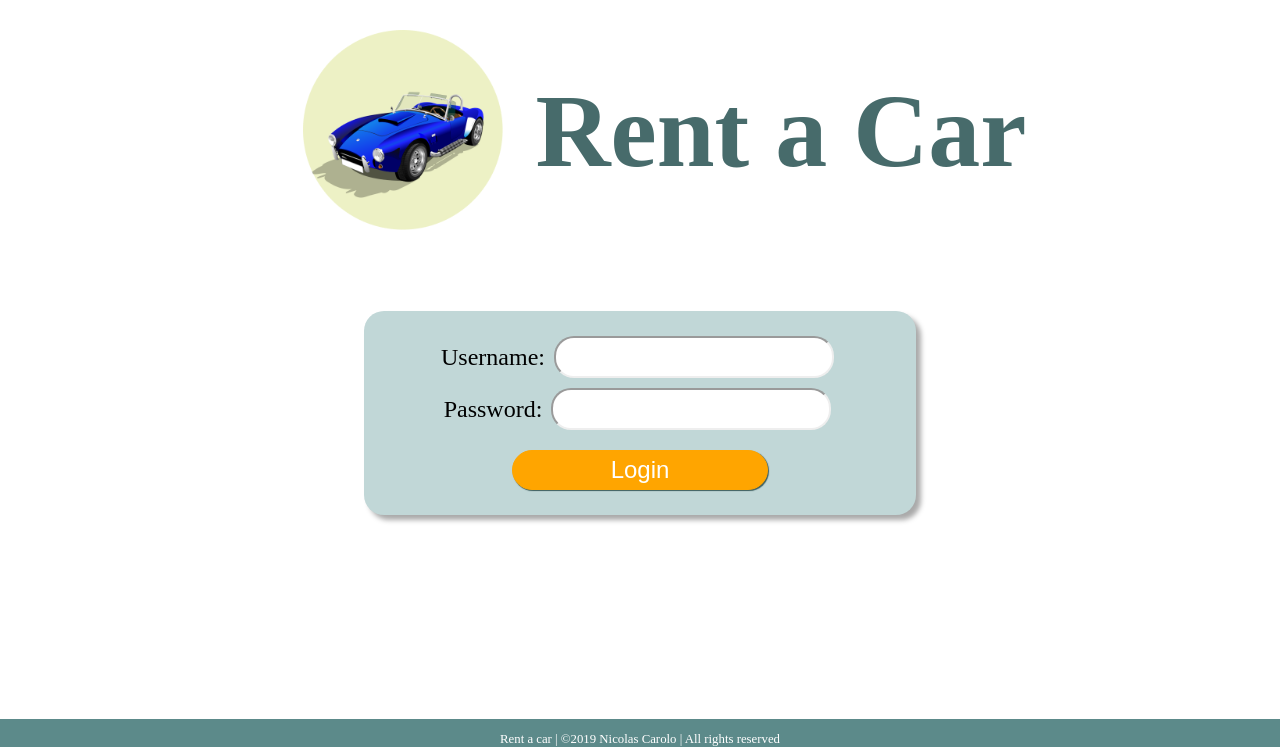
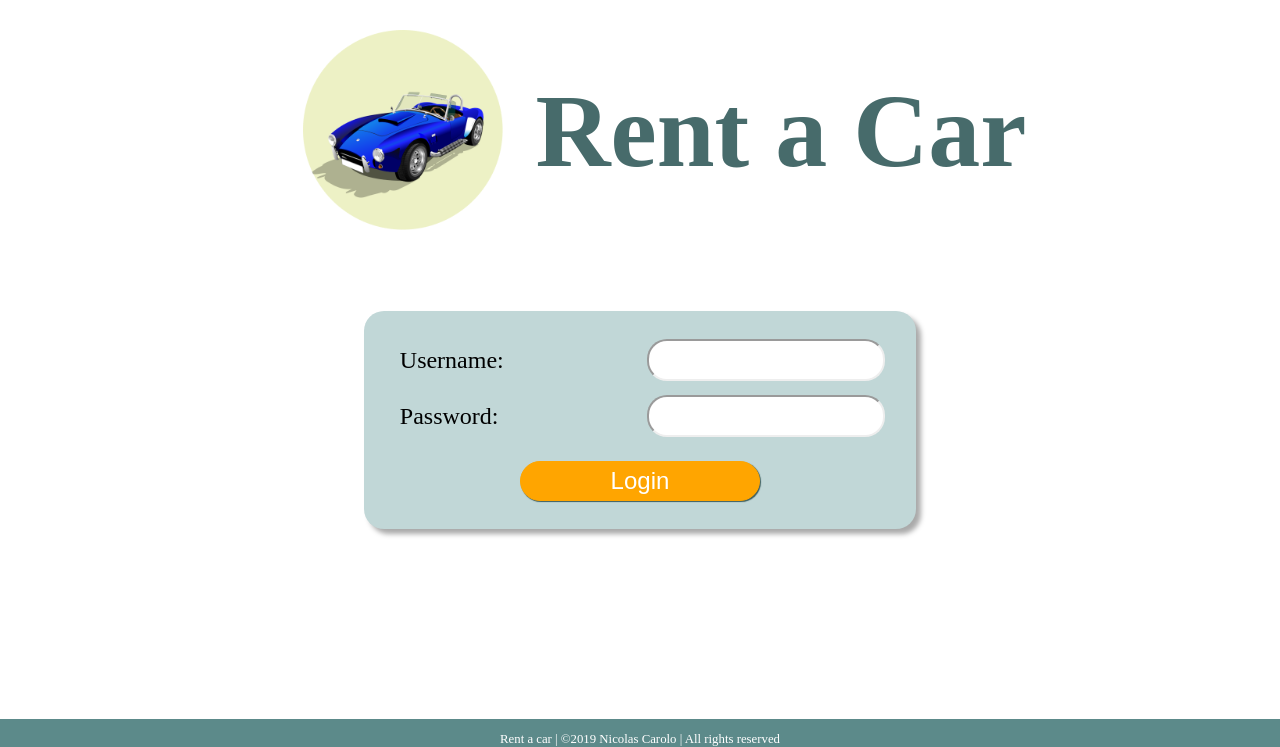
Before and after one commit to nicolas-carolo/Rent-a-car, a Flask app: page /login in a window 1280 px wide. Shown: the part 53-800 px from the top of the page. Run offline with Flask 2, Linux system fonts and the light colour scheme.

Commit message:
improvements in login layout

```diff
--- a/static/css/login_style.css
+++ b/static/css/login_style.css
@@ -16,11 +16,27 @@ input {
     border-color: #EEEEEE;
     padding: 5px 10px 5px;
     margin: 5px;
-    width: 50%
+    width: 90%
+}
+
+table.login {
+    width: 95%;
+    margin: auto;
+}
+
+td.caption {
+    text-align: left;
+    width: 50%;
+}
+
+td.user-input {
+    text-align: right;
+    width: 50%;
 }
 
 label {
     font-size: 1.5em;
+    width: 50%;
 }
 
 #authenticate {
--- a/templates/login.html
+++ b/templates/login.html
@@ -11,11 +11,19 @@
 {% block login %}
     <div class="login">
         <form method="post" action="/auth">
-            <label for username>Username:</label>
-            <input type="email" id="username" name="username"><br>
-            <label for password>Password:</label>
-            <input type="password" id="password" name="password"><br>
-            <input type="submit" id="authenticate" name="authenticate" value="Login">
+            <table class="login">
+                <tr>
+                    <td class="caption"><label for username>Username:</label></td>
+                    <td class="user-input"><input type="email" id="username" name="username"></td>
+                </tr>
+                <tr>
+                    <td class="caption"><label for password>Password:</label></td>
+                    <td class="user-input"><input type="password" id="password" name="password"></td>
+                </tr>
+                <tr>
+                    <td colspan="2"><input type="submit" id="authenticate" name="authenticate" value="Login"></td>
+                </tr>
+            </table>
             <input type="hidden" id="backto" name="backto" value="{{ template }}">
             <input type="hidden" id="car-id" name="car-id" value="{{ car_id }}">
         </form>
```
Also changed, not shown: static/css/sign_up_style.css (+3 -5 lines).
